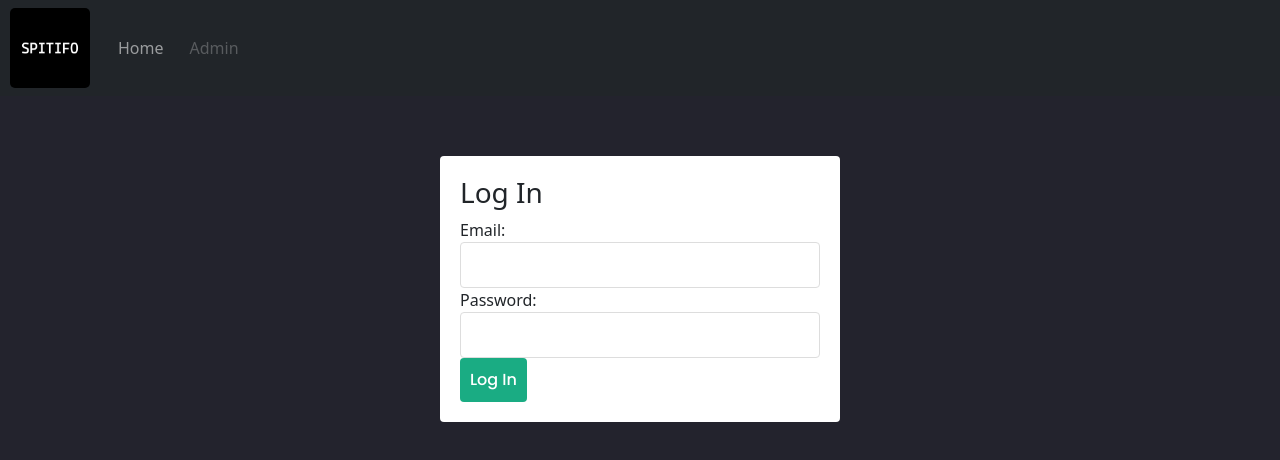
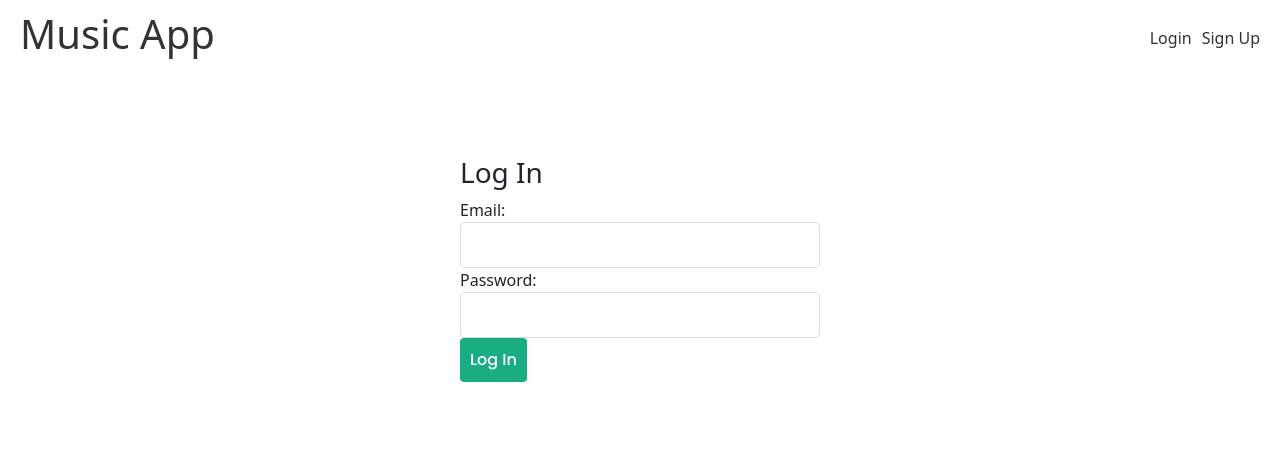
Before and after one commit to MusicSctreamingApp/MusicApp, a React (Create React App) app in the folder musicapp-frontend/: page /login in a window 1280 px wide. Shown: the top 460 px of the page. Built offline with nearby package versions, Linux system fonts and the light colour scheme.

Commit message:
made copy of the navbar.js, restore the original

```diff
--- a/musicapp-frontend/src/components/Navbar.js
+++ b/musicapp-frontend/src/components/Navbar.js
@@ -1,11 +1,6 @@
 import { Link } from "react-router-dom";
 import { useLogout } from "../hooks/useLogout";
 import { useAuthContext } from "../hooks/useAuthContext";
-import imgs from '../pages/assets/logo-white.png';
-import 'bootstrap/dist/css/bootstrap.min.css';
-import 'bootstrap/dist/js/bootstrap.bundle.min';
-
-
 
 const Navbar = () => {
   const { logout } = useLogout();
@@ -15,75 +10,33 @@ const Navbar = () => {
     logout();
   };
   return (
-    // <header>
-    //    {/* <div className="container">  */}
-    //   <div className="home">
-    //   <div className="songs">
-    //     <Link to="/">
-    //       <img src={imgs} className="img1" />
-    //     </Link>
-    //     <nav>
-    //       {user && (
-    //         <div>
-    //           <span>{user.email}</span>
-    //           <Link to={"/myalbums"}> My Albums</Link>
-    //           <button onClick={handleClick}>Log Out</button>
-    //         </div>
-    //       )}
-    //       {!user && (
-    //         <div>
-    //           <Link to="/login">Login</Link>
-    //           <Link to="/signup">Sign Up</Link>
-    //         </div>
-    //       )}
-    //       {user && user.role === "ADMIN" && (
-    //         <div>
-    //           <Link to="/AdminPanel">Admin Panel</Link>
-    //         </div>
-    //       )}
-    //     </nav>
-    //   </div>
-    //   </div>
-    //    {/* </div>  */}
-    // </header>
-
-<nav class="navbar navbar-expand-lg navbar-dark bg-dark">
-  {/* <a class="navbar-brand" href="#">Navbar</a> */}
-  <Link to="/">
-          <img src={imgs} className="img1" />
+    <header>
+      <div className="container">
+        <Link to="/">
+          <h1>Music App</h1>
         </Link>
-  <button class="navbar-toggler" type="button" data-toggle="collapse" data-target="#navbarSupportedContent" aria-controls="navbarSupportedContent" aria-expanded="false" aria-label="Toggle navigation">
-    <span class="navbar-toggler-icon"></span>
-  </button>
-
-  <div class="collapse navbar-collapse" id="navbarSupportedContent">
-    <ul class="navbar-nav mr-auto">
-      <li class="nav-item active">
-        <a class="nav-link" href="#">
-        <Link to="/">
-        </Link>Home <span class="sr-only"></span></a>
-      </li>
-
-         <li class="nav-item">
-        <a class="nav-link disabled" href="#">Admin</a>
-      </li>
-
-      <li class="nav-item">
-        <a class="nav-link" href="#">
-        {user && (<div>
-                <span >{user.email}</span>
-               <Link to={"/myalbums"}> My Albums</Link>
-               <button type="button" class="btn btn-secondary btn-sm active" onClick={handleClick}>Log Out</button>
-        </div>)}
-        </a>
-      </li>
-
-
-    </ul>
-
-  </div>
-</nav>
-
+        <nav>
+          {user && (
+            <div>
+              <span>{user.email}</span>
+              <Link to={"/myalbums"}> My Albums</Link>
+              <button onClick={handleClick}>Log Out</button>
+            </div>
+          )}
+          {!user && (
+            <div>
+              <Link to="/login">Login</Link>
+              <Link to="/signup">Sign Up</Link>
+            </div>
+          )}
+          {user && user.role === "ADMIN" && (
+            <div>
+              <Link to="/AdminPanel">Admin Panel</Link>
+            </div>
+          )}
+        </nav>
+      </div>
+    </header>
   );
 };
 
--- /dev/null
+++ b/musicapp-frontend/src/components/NavbarHomePage.js
@@ -0,0 +1,84 @@
+import { Link } from "react-router-dom";
+import { useLogout } from "../hooks/useLogout";
+import { useAuthContext } from "../hooks/useAuthContext";
+import imgs from '../pages/assets/logo-white.png';
+import 'bootstrap/dist/css/bootstrap.min.css';
+import 'bootstrap/dist/js/bootstrap.bundle.min';
+
+const Navbar = () => {
+  const { logout } = useLogout();
+  const { user } = useAuthContext();
+
+  const handleClick = () => {
+    logout();
+  };
+  return (
+    // <header>
+    //    {/* <div className="container">  */}
+    //   <div className="home">
+    //   <div className="songs">
+    //     <Link to="/">
+    //       <img src={imgs} className="img1" />
+    //     </Link>
+    //     <nav>
+    //       {user && (
+    //         <div>
+    //           <span>{user.email}</span>
+    //           <Link to={"/myalbums"}> My Albums</Link>
+    //           <button onClick={handleClick}>Log Out</button>
+    //         </div>
+    //       )}
+    //       {!user && (
+    //         <div>
+    //           <Link to="/login">Login</Link>
+    //           <Link to="/signup">Sign Up</Link>
+    //         </div>
+    //       )}
+    //       {user && user.role === "ADMIN" && (
+    //         <div>
+    //           <Link to="/AdminPanel">Admin Panel</Link>
+    //         </div>
+    //       )}
+    //     </nav>
+    //   </div>
+    //   </div>
+    //    {/* </div>  */}
+    // </header>
+
+<nav class="navbar navbar-expand-lg navbar-dark bg-dark">
+  {/* <a class="navbar-brand" href="#">Navbar</a> */}
+  <Link to="/">
+          <img src={imgs} className="img1" />
+        </Link>
+  <button class="navbar-toggler" type="button" data-toggle="collapse" data-target="#navbarSupportedContent" aria-controls="navbarSupportedContent" aria-expanded="false" aria-label="Toggle navigation">
+    <span class="navbar-toggler-icon"></span>
+  </button>
+
+  <div class="collapse navbar-collapse" id="navbarSupportedContent">
+    <ul class="navbar-nav mr-auto">
+      <li class="nav-item active">
+        <a class="nav-link" href="#">
+        <Link to="/">
+        </Link>Home <span class="sr-only"></span></a>
+      </li>
+
+         <li class="nav-item">
+        <a class="nav-link disabled" href="#">Admin</a>
+      </li>
+
+      <li class="nav-item">
+        <a class="nav-link" href="#">
+        {user && (<div>
+                <span>{user.email}</span>
+               <Link to={"/myalbums"}> My Albums</Link>
+               <button type="button" class="btn btn-secondary btn-sm active" onClick={handleClick}>Log Out</button>
+        </div>)}
+        </a>
+      </li>
+    </ul>
+  </div>
+</nav>
+  );
+};
+
+export default Navbar;
--- a/musicapp-frontend/src/pages/Home.js
+++ b/musicapp-frontend/src/pages/Home.js
@@ -10,7 +10,7 @@ import { useAuthContext } from "../hooks/useAuthContext";
 import { useNavigate, Link } from "react-router-dom";
 import AddSongFormContext from "../components/AddSongForm";
 import MyAlbumContext from "../components/MyAlbumsHomePage";
-import NavbarContext from "../components/Navbar";
+import NavbarContext from "../components/NavbarHomePage";
 
 //components
 import SongsGrid from "../components/SongsGrid";
@@ -38,11 +38,8 @@ function Home() {
     return (
     <div className="home">
       <div className="songs">
-        {/* {user_kk.user.role === 'ADMIN' ? <Link to="/"> Create A Post</Link> : ""} */}
         <NavbarContext/>
         <MyAlbumContext/>
-{/*
-        {songs && songs.map((song) => <SongsGrid key={song._id} song={song} />)} */}
       </div>
     </div>
         );
```
